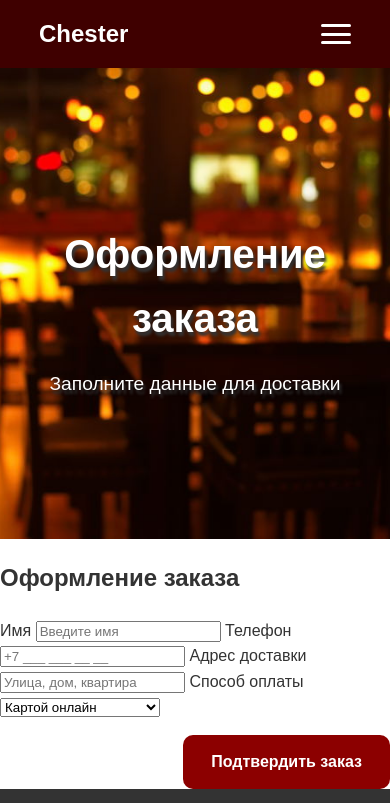
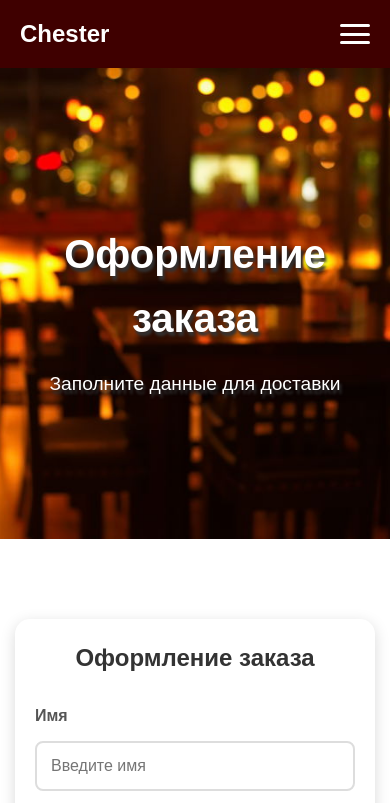
Before and after one commit to Loqwaiyz/CHESTER_HTML, a plain HTML site: page payment.html in a window 390 px wide. Shown: the top 803 px of the page. Drawn offline with Linux system fonts and the light colour scheme.

Commit message:
редактирование комментариев, доработка адаптации

```diff
--- a/styles.css
+++ b/styles.css
@@ -513,7 +513,7 @@ section {
     transform: translate(-50%, 0);
 }
 
-/* Адаптивность */
+/* Адаптивность О Нас */
 @media (max-width: 768px) {
     .about-content {
         flex-direction: column;
@@ -618,9 +618,9 @@ section {
     display: block;
 }
 
-/* ----- АДАПТИВНОСТЬ (Мобильные устройства) ----- */
+/* ----- АДАПТИВНОСТЬ Contacts.html ----- */
 @media (max-width: 768px) {
-    /* Делаем обертку контактов вертикальной */
+
     .contacts-wrapper {
         display: flex;
         flex-direction: column;
@@ -628,22 +628,20 @@ section {
         gap: 40px;
     }
 
-    /* Растягиваем блоки с текстом и формой, но не шире экрана */
     .contact-info,
     .contact-form {
         width: 100%;
         max-width: 450px; /* Ограничиваем ширину, чтобы на планшетах было красиво */
-        text-align: center; /* Центрируем текст заголовков */
-    }
-
-    /* Выравниваем текст внутри инфо-блока по левому краю или центру (по вкусу) */
+        text-align: center;
+    }
+
     .contact-info p {
         text-align: center;
     }
 
     /* Карта на мобильном */
     .map iframe {
-        height: 300px; /* Чуть меньше высота для телефонов */
+        height: 300px;
     }
 }
 
@@ -1415,7 +1413,74 @@ footer {
     padding: 15px;
 }
 
-/* ---------- Адаптивность ---------- */
+/* Payment.html */
+/* 1. Контейнер формы */
+    .checkout-container {
+        max-width: 750px;
+        margin: 120px auto;
+        background: #fff;
+        padding: 30px;
+        border-radius: 15px;
+        box-shadow: 0 4px 15px rgba(0,0,0,0.15);
+    }
+
+    .checkout-container h2 {
+        margin-top: 0;
+        margin-bottom: 25px; /* Увеличил отступ после заголовка */
+        text-align: center;
+        color: #333;
+    }
+
+    /* 2. Общие стили для полей ввода и кнопки */
+    input, select, .checkout-btn {
+        /* Принудительно устанавливаем box-sizing для единообразия ширины */
+        box-sizing: border-box;
+        width: 100%;
+        padding: 12px;
+        margin-top: 8px;
+        margin-bottom: 15px; /* Добавил больше отступа после полей */
+        border: 2px solid #ddd; /* Сделал рамку чуть светлее */
+        border-radius: 8px;
+        font-size: 16px;
+        transition: border-color 0.3s, box-shadow 0.3s;
+    }
+
+    /* 3. Стилизация меток */
+    label {
+        font-weight: 600; /* Жирный шрифт для лучшей видимости */
+        display: block; /* Каждая метка с новой строки */
+        margin-bottom: 5px; /* Отступ между меткой и полем */
+        color: #555;
+    }
+
+    /* 4. Фокус и интерактивность */
+    input:focus, select:focus {
+        border-color: #8c0000; /* Фирменный бордовый цвет при фокусе */
+        box-shadow: 0 0 5px rgba(140, 0, 0, 0.4);
+        outline: none; /* Убираем стандартную синюю рамку браузера */
+    }
+
+    /* 5. Кнопка подтверждения */
+    .checkout-btn {
+        margin-top: 25px;
+        text-align: center;
+        padding: 14px;
+        background: #8c0000;
+        color: white;
+        text-decoration: none;
+        font-weight: 600;
+        cursor: pointer;
+        border: none;
+        transition: background 0.3s, transform 0.3s;
+        display: block; /* Убедимся, что ведет себя как блок */
+    }
+
+    .checkout-btn:hover {
+        background: #6a0000;
+        transform: translateY(-2px); /* Легкий эффект при наведении */
+    }
+
+/* ---------- Адаптивность бургер меню ---------- */
 @media (min-width: 700px) {
     .burger {
         display: none;
@@ -1444,3 +1509,70 @@ footer {
         padding: 0 15px;
     }
 }
+
+
+
+@media (max-width: 768px) {
+    /* Центрируем карточки команды */
+    .team-grid {
+        justify-content: center;
+    }
+    .team-member {
+        max-width: 100%;
+        margin: 0 auto 20px;
+    }
+}
+
+@media (max-width: 600px) {
+    header {
+        padding: 15px 20px;
+    }
+
+    /* 2. Адаптация карточки товара в корзине */
+    .cart-item {
+        flex-direction: column;
+        align-items: center;
+        text-align: center;
+        padding: 20px;
+    }
+
+    .cart-item img {
+        width: 100%;
+        height: 200px;
+        object-fit: cover;
+        margin-right: 0;
+        margin-bottom: 15px;
+    }
+
+    /* Делаем блок с количеством и кнопку удаления красивее */
+    .cart-info, .qty-box {
+        margin-bottom: 15px;
+        width: 100%;
+    }
+
+    .delete-btn {
+        position: static;
+        width: 100%;
+        background-color: #ffecec;
+        border-radius: 8px;
+    }
+}
+
+@media (max-width: 768px) {
+    .checkout-container {
+        margin: 80px 15px 30px;
+        padding: 20px;
+        max-width: 100%;
+    }
+
+    /* Увеличиваем размер полей ввода, чтобы по ним было легче попасть пальцем */
+    .checkout-container input,
+    .checkout-container select {
+        font-size: 16px;
+        padding: 14px;
+    }
+
+    .checkout-btn {
+        font-size: 18px;
+    }
+}
```
